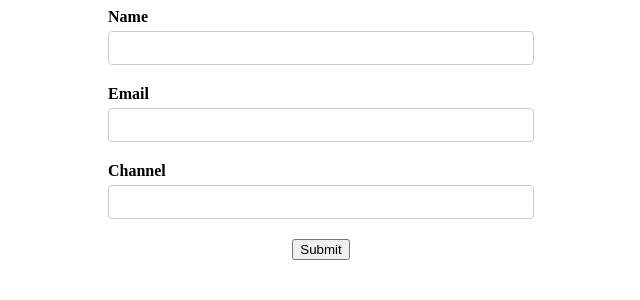
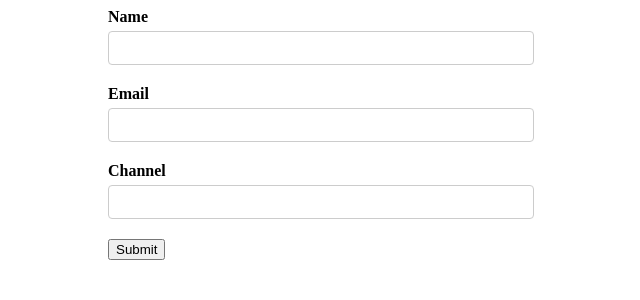
Before and after one commit to pradeep2165/react-formik, a React (Create React App) app: page / in a window 1280 px wide. Shown: the top 300 px of the page, without its empty margins (319-959 px from the left). Built offline with nearby package versions, Linux system fonts and the light colour scheme.

Commit message:
Displaying errors

```diff
--- a/src/App.css
+++ b/src/App.css
@@ -1,38 +1,30 @@
 .App {
-  text-align: center;
+  display: flex;
+  justify-content: center;
 }
 
-.App-logo {
-  height: 40vmin;
-  pointer-events: none;
+label{
+  font-weight: bold;
+  display: flex;
+  margin-bottom: 5px;
 }
 
-@media (prefers-reduced-motion: no-preference) {
-  .App-logo {
-    animation: App-logo-spin infinite 20s linear;
-  }
+input[type='text'], input[type='email']{
+  display: block;
+  width: 400px;
+  padding: 6px 12px;
+  font-size: 14px;
+  line-height: 1.42857143;
+  color:#555;
+  background-color: #fff;
+  background-image: none;
+  border: 1px solid #ccc;
+  border-radius: 4px;
+  /* margin-bottom: 20px; */
 }
-
-.App-header {
-  background-color: #282c34;
-  min-height: 100vh;
-  display: flex;
-  flex-direction: column;
-  align-items: center;
-  justify-content: center;
-  font-size: calc(10px + 2vmin);
-  color: white;
+.form-control{
+  margin-bottom: 20px;
 }
-
-.App-link {
-  color: #61dafb;
+.errors{
+  color: red;
 }
-
-@keyframes App-logo-spin {
-  from {
-    transform: rotate(0deg);
-  }
-  to {
-    transform: rotate(360deg);
-  }
-}
--- a/src/components/YoutureForm.js
+++ b/src/components/YoutureForm.js
@@ -15,13 +15,13 @@ const validate = (values) => {
     errors.name = "required";
   }
   if (!values.email) {
-    errors.name = "required";
+    errors.email = "required";
   } else if (!/^[A-Z0-9._%+-]+@[A-Z0-9.-]+\.[A-Z]{2,4}$/i.test(values.email)) {
     errors.email = "Invalid email format";
   }
 
   if (!values.channel) {
-    errors.name = "required";
+    errors.channel = "required";
   }
   return errors;
 };
@@ -31,15 +31,25 @@ function YoutubeForm() {
     onSubmit,
     validate,
   });
+  console.log("formik error", formik.errors);
   return (
     <div>
       <form action="" onSubmit={formik.handleSubmit}>
+        <div className="form-control">
           <label htmlFor="name">Name</label>
           <input type="text" name="name" value={formik.values.name} onChange={formik.handleChange} />
+          {formik.errors.name ? <div className="errors">{formik.errors.name}</div> : null}
+        </div>
+        <div className="form-control">
           <label htmlFor="email">Email</label>
           <input type="email" name="email" value={formik.values.email} onChange={formik.handleChange} />
+          {formik.errors.email ? <div className="errors">{formik.errors.email}</div> : null}
+        </div>
+        <div className="form-control">
           <label htmlFor="channel">Channel</label>
           <input type="text" name="channel" value={formik.values.channel} onChange={formik.handleChange} />
+          {formik.errors.channel ? <div className="errors">{formik.errors.channel}</div> : null}
+        </div>
         <button type="submit">Submit</button>
       </form>
     </div>
--- a/src/index.css
+++ b/src/index.css
@@ -20,5 +20,11 @@ input[type='text'], input[type='email']{
   background-image: none;
   border: 1px solid #ccc;
   border-radius: 4px;
+  /* margin-bottom: 20px; */
+}
+.form-control{
   margin-bottom: 20px;
 }
+.errors{
+  color: 'red';
+}
```
Lines whose indentation alone changed are shown as unchanged.
